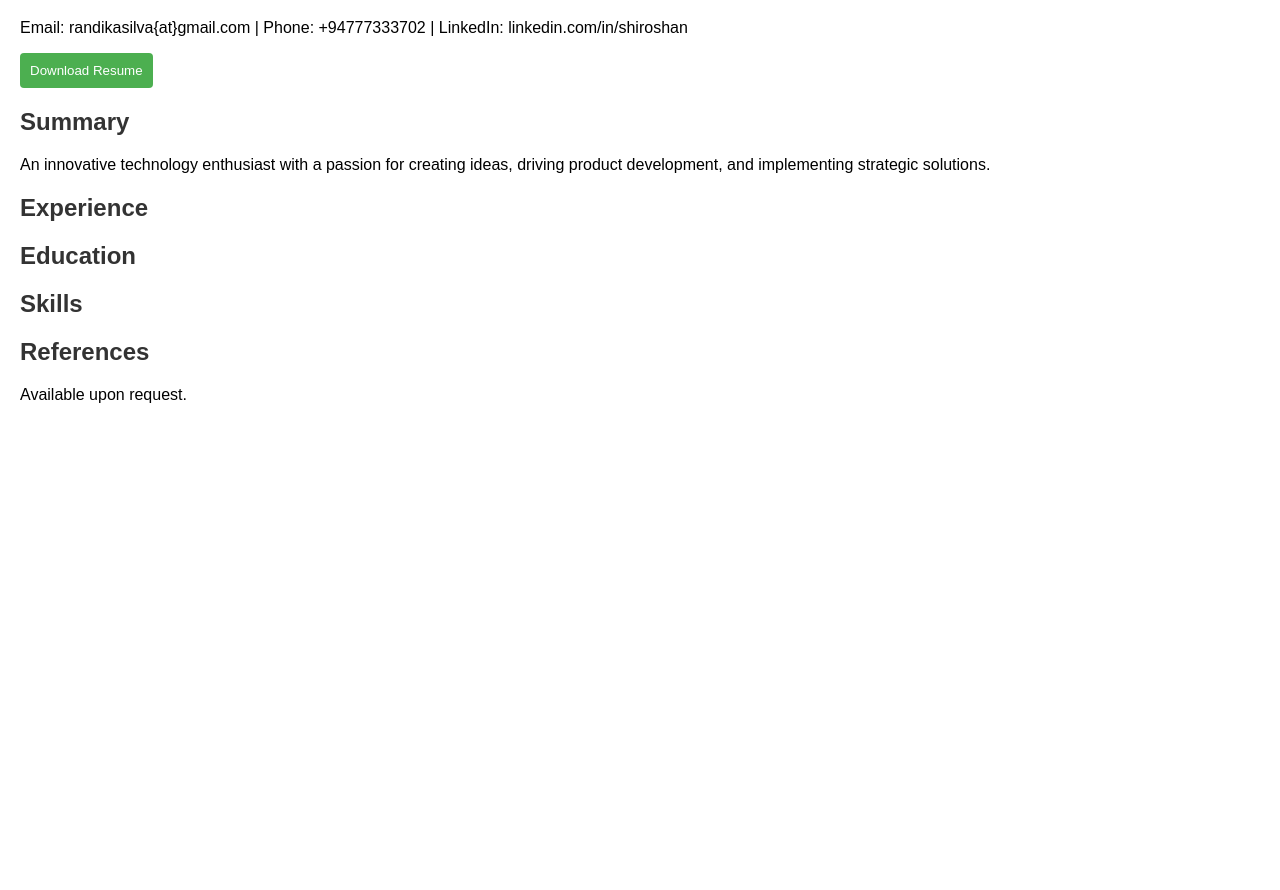
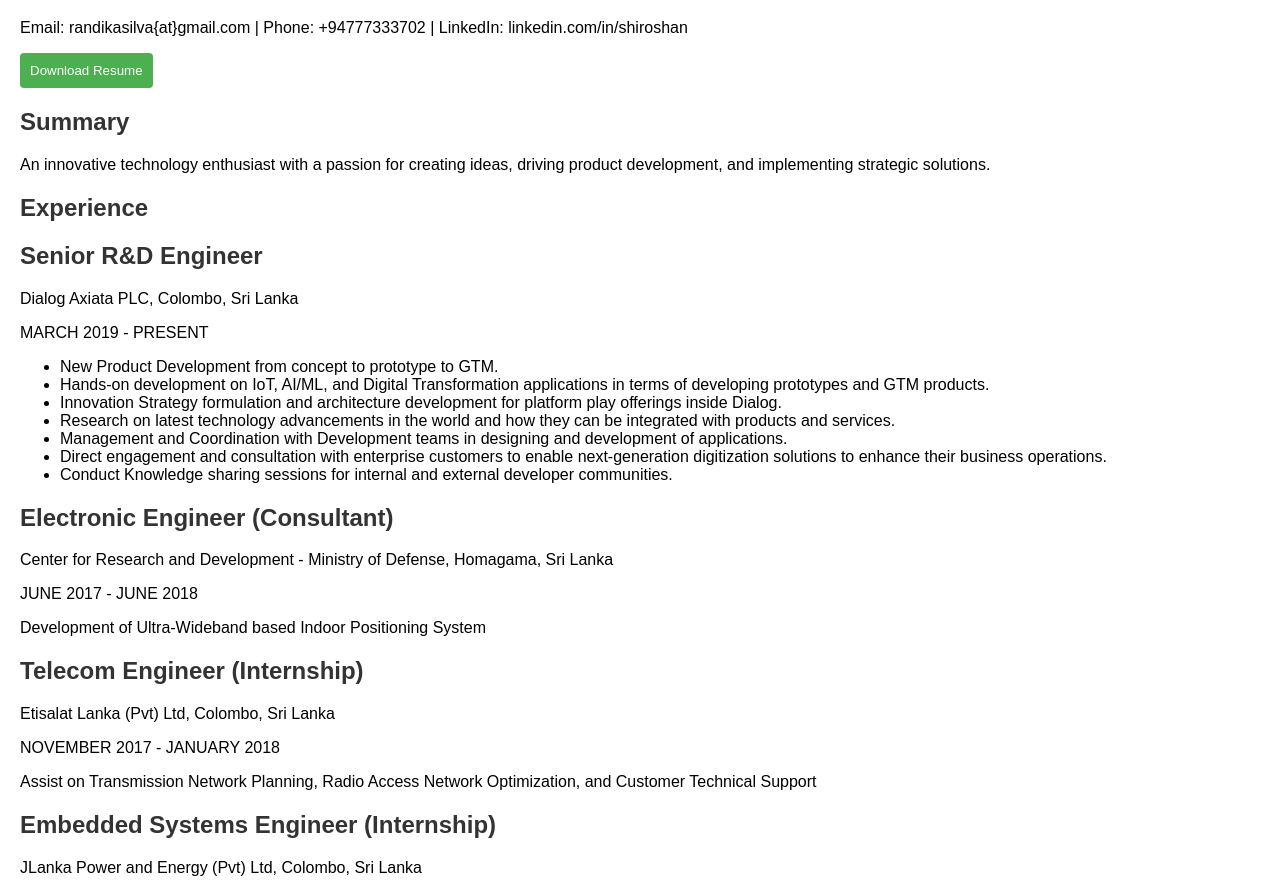
Before and after one commit to shirosh/shirosh.github.io, a plain HTML site: page index.html in a window 1280 px wide. Shown: the part 61-951 px from the top of the page. Before the commit the page ends 800 px from the top, so only its background shows below. Drawn offline with Linux system fonts and the light colour scheme.

Commit message:
add experience

```diff
--- a/index.html
+++ b/index.html
@@ -57,7 +57,42 @@
 
     <section class="section">
         <h2>Experience</h2>
-        <!-- Include your experience details here -->
+        <section class="experience">
+            <h2 class="job-title">Senior R&D Engineer</h2>
+            <p class="company">Dialog Axiata PLC, Colombo, Sri Lanka</p>
+            <p class="date">MARCH 2019 - PRESENT</p>
+            <ul>
+                <li>New Product Development from concept to prototype to GTM.</li>
+                <li>Hands-on development on IoT, AI/ML, and Digital Transformation applications in terms of developing prototypes and GTM products.</li>
+                <li>Innovation Strategy formulation and architecture development for platform play offerings inside Dialog.</li>
+                <li>Research on latest technology advancements in the world and how they can be integrated with products and services.</li>
+                <li>Management and Coordination with Development teams in designing and development of applications.</li>
+                <li>Direct engagement and consultation with enterprise customers to enable next-generation digitization solutions to enhance their business operations.</li>
+                <li>Conduct Knowledge sharing sessions for internal and external developer communities.</li>
+            </ul>
+        </section>
+
+        <section class="experience">
+            <h2 class="job-title">Electronic Engineer (Consultant)</h2>
+            <p class="company">Center for Research and Development - Ministry of Defense, Homagama, Sri Lanka</p>
+            <p class="date">JUNE 2017 - JUNE 2018</p>
+            <p>Development of Ultra-Wideband based Indoor Positioning System</p>
+        </section>
+
+        <section class="experience">
+            <h2 class="job-title">Telecom Engineer (Internship)</h2>
+            <p class="company">Etisalat Lanka (Pvt) Ltd, Colombo, Sri Lanka</p>
+            <p class="date">NOVEMBER 2017 - JANUARY 2018</p>
+            <p>Assist on Transmission Network Planning, Radio Access Network Optimization, and Customer Technical Support</p>
+        </section>
+
+        <section class="experience">
+            <h2 class="job-title">Embedded Systems Engineer (Internship)</h2>
+            <p class="company">JLanka Power and Energy (Pvt) Ltd, Colombo, Sri Lanka</p>
+            <p class="date">NOVEMBER 2016 - JANUARY 2017</p>
+            <p>Development of GoEV Electric Vehicle Charging Platform</p>
+        </section>
+
     </section>
 
     <section class="section">
```
